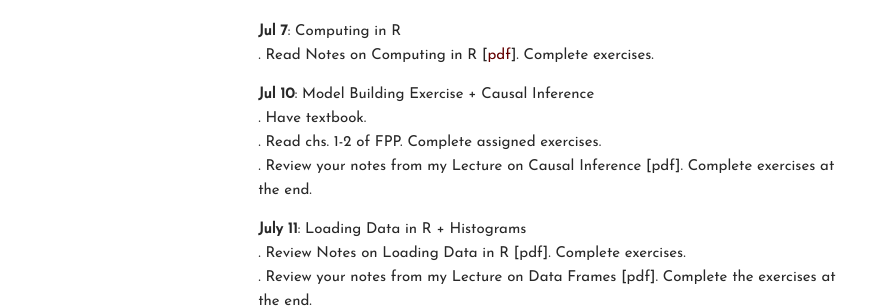
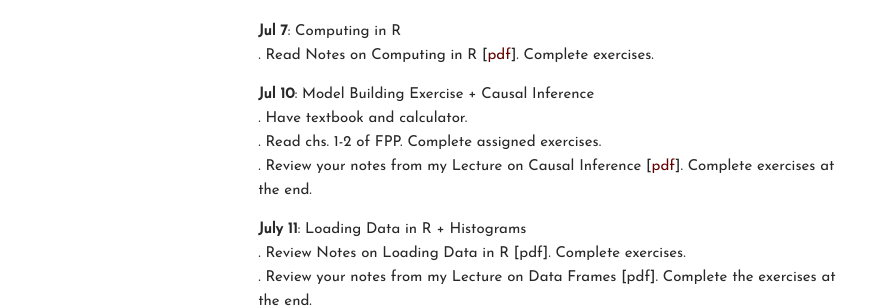
Before and after one commit to carlislerainey/carlislerainey.github.io, a Jekyll site: the page built from teaching/pols-209/index.md, in a window 1280 px wide. Shown: the part 739-1047 px from the top of the page, without its empty margins (204-1091 px from the left). Built offline with Jekyll 4.4.1, drawn with Linux system fonts in a browser that asks for light colours.

Commit message:
update 209

```diff
--- a/teaching/pols-209/index.md
+++ b/teaching/pols-209/index.md
@@ -33,9 +33,9 @@ Tasks (bullets) below the date should be completed before the next class unless
 . Read Notes on Computing in R [[pdf](files/notes-04-computing.pdf)]. Complete exercises.
 
 **Jul 10**: Model Building Exercise + Causal Inference
-. Have textbook.
+. Have textbook and calculator.
 . Read chs. 1-2 of FPP. Complete assigned exercises.
-. Review your notes from my Lecture on Causal Inference [pdf]. Complete exercises at the end.
+. Review your notes from my Lecture on Causal Inference [[pdf](files/slide-06-causal-inference.pdf)]. Complete exercises at the end.
 
 **July 11**: Loading Data in R + Histograms
 . Review Notes on Loading Data in R [pdf]. Complete exercises.
```
Also changed, not shown: 2 other files.
